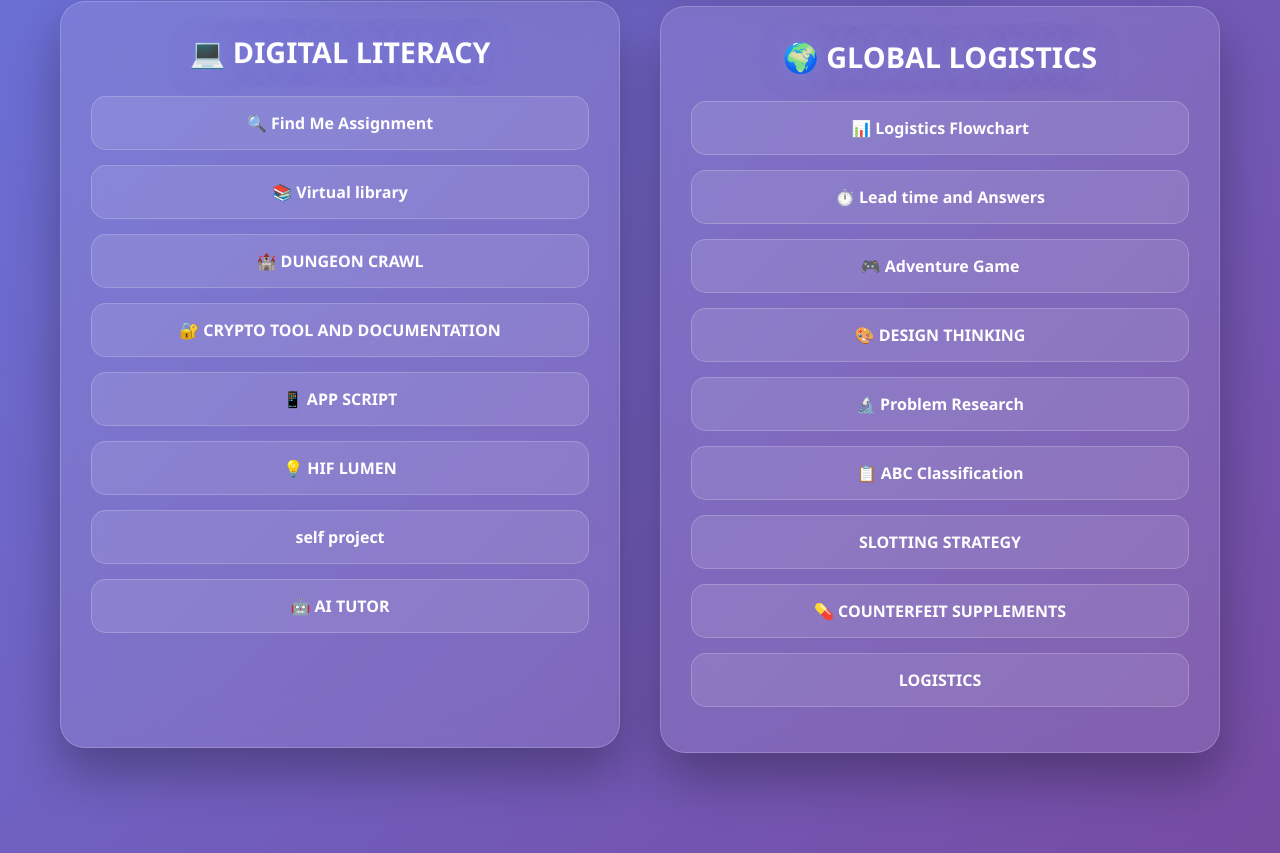
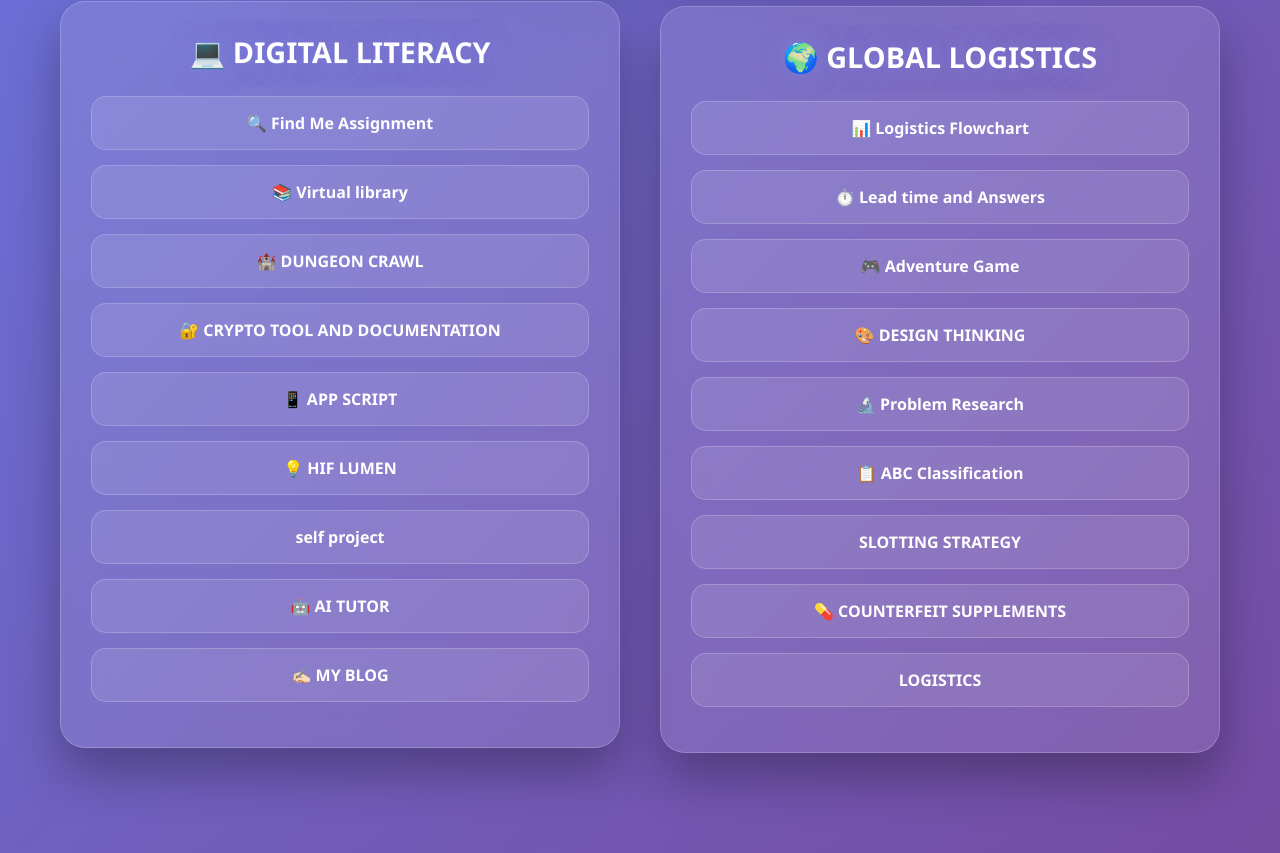
Before and after one commit to Shaha108/global-logisticsss, a plain HTML site: page index.html in a window 1280 px wide. Shown: the part 908-1761 px from the top of the page. Drawn offline with Linux system fonts and the light colour scheme; no server answers.

Commit message:
Update index.html

```diff
--- a/index.html
+++ b/index.html
@@ -402,6 +402,7 @@
           <a href="hiflumen.html">💡 HIF LUMEN</a>
           <a href="FOOODZONE.html"> self project</a>
           <a href="aitutor.html">🤖 AI TUTOR</a>
+          <a href="myblog.html"> ✍🏻 MY BLOG </a>
         </div>
         <div class="global-logistics section">
           <h1>🌍 GLOBAL LOGISTICS</h1>
```
